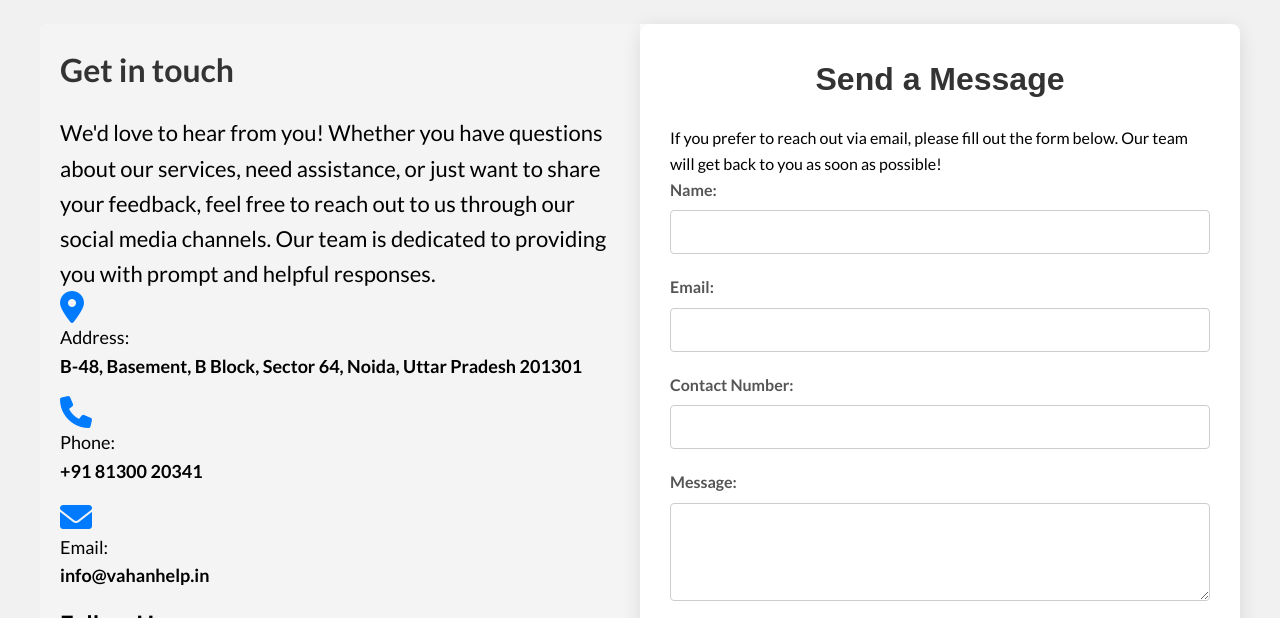
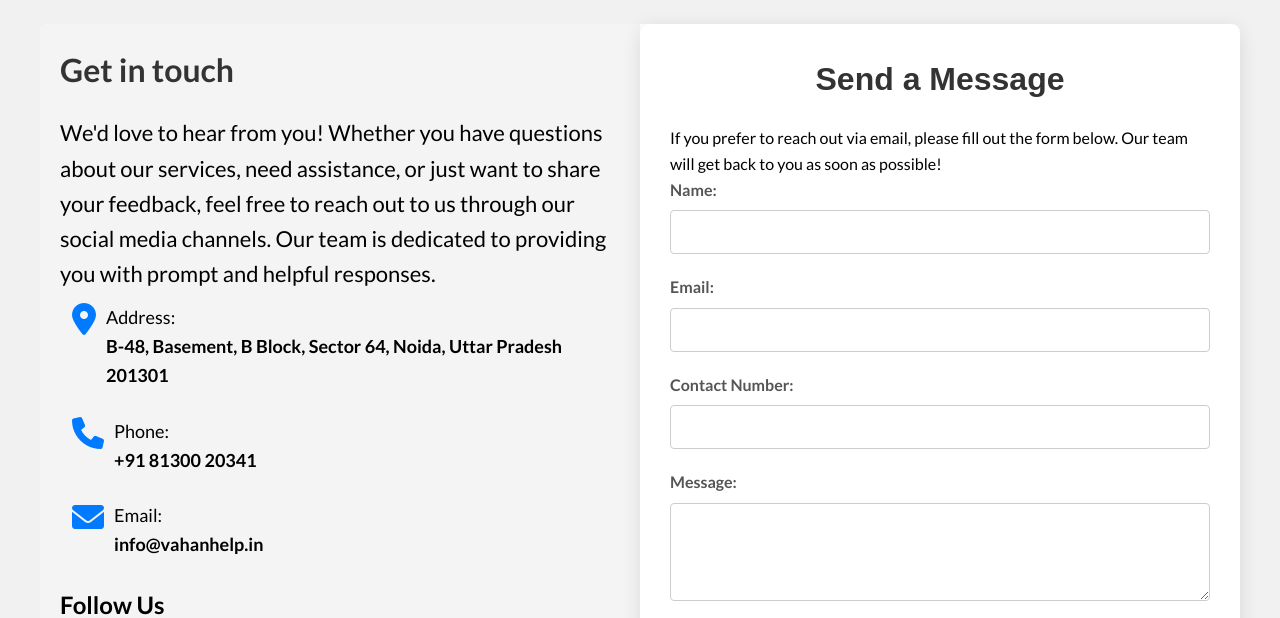
Before and after one commit to vahan-help/vahanhelpm, a website: page index.html in a window 1280 px wide. Shown: the part 6302-6920 px from the top of the page. Drawn offline with nearby package versions, Linux system fonts and the light colour scheme.

Commit message:
Update style.css

```diff
--- a/style.css
+++ b/style.css
@@ -961,7 +961,10 @@ i{
     border: 1px solid #007BFF; /* Change border color on focus */
     outline: none; /* Remove outline */
 }
-
+.info-item{
+    display: flex;
+    margin: 12px;
+}
 .btnn {
     display: flex;
     align-items: center;
```
